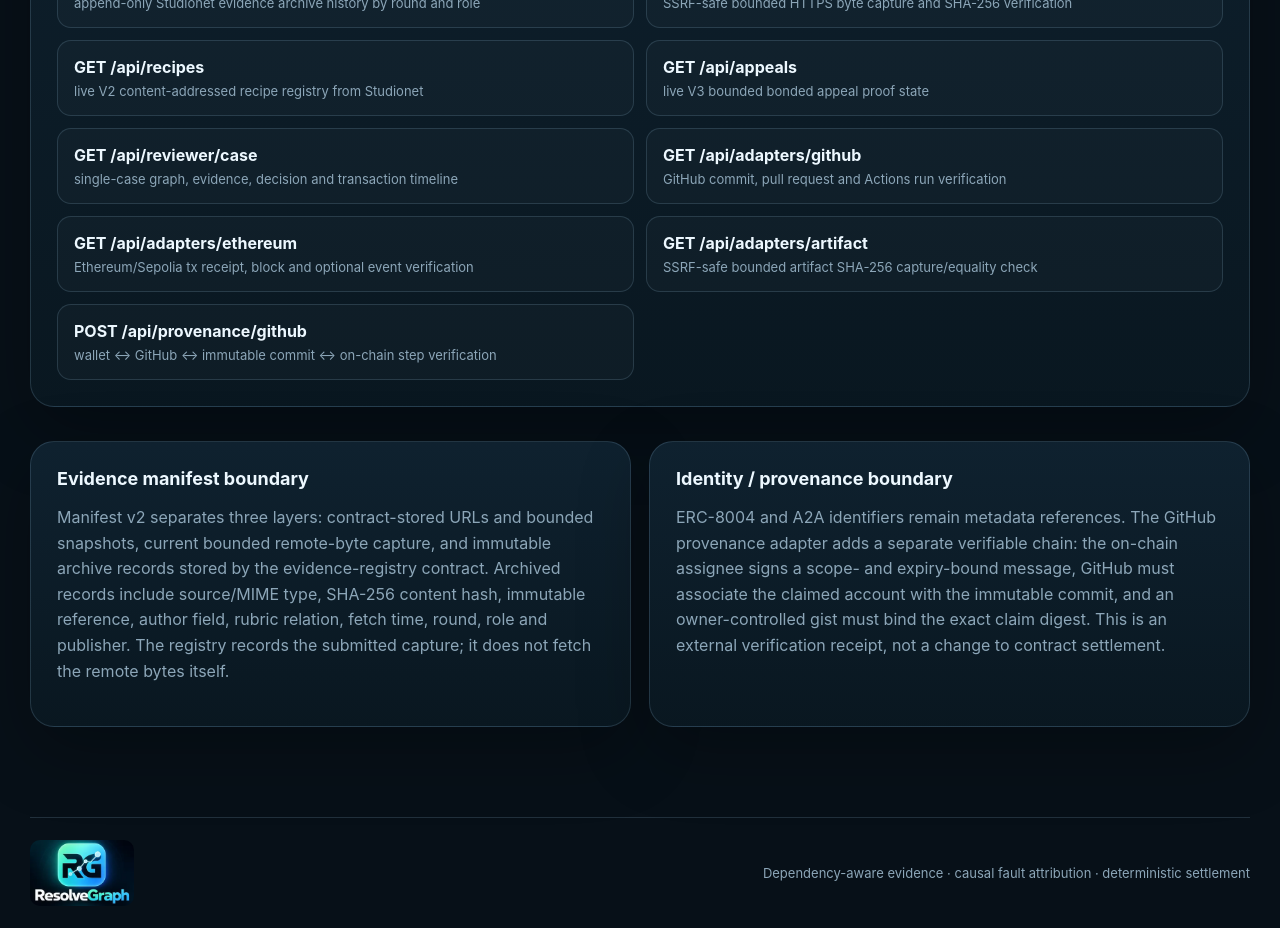
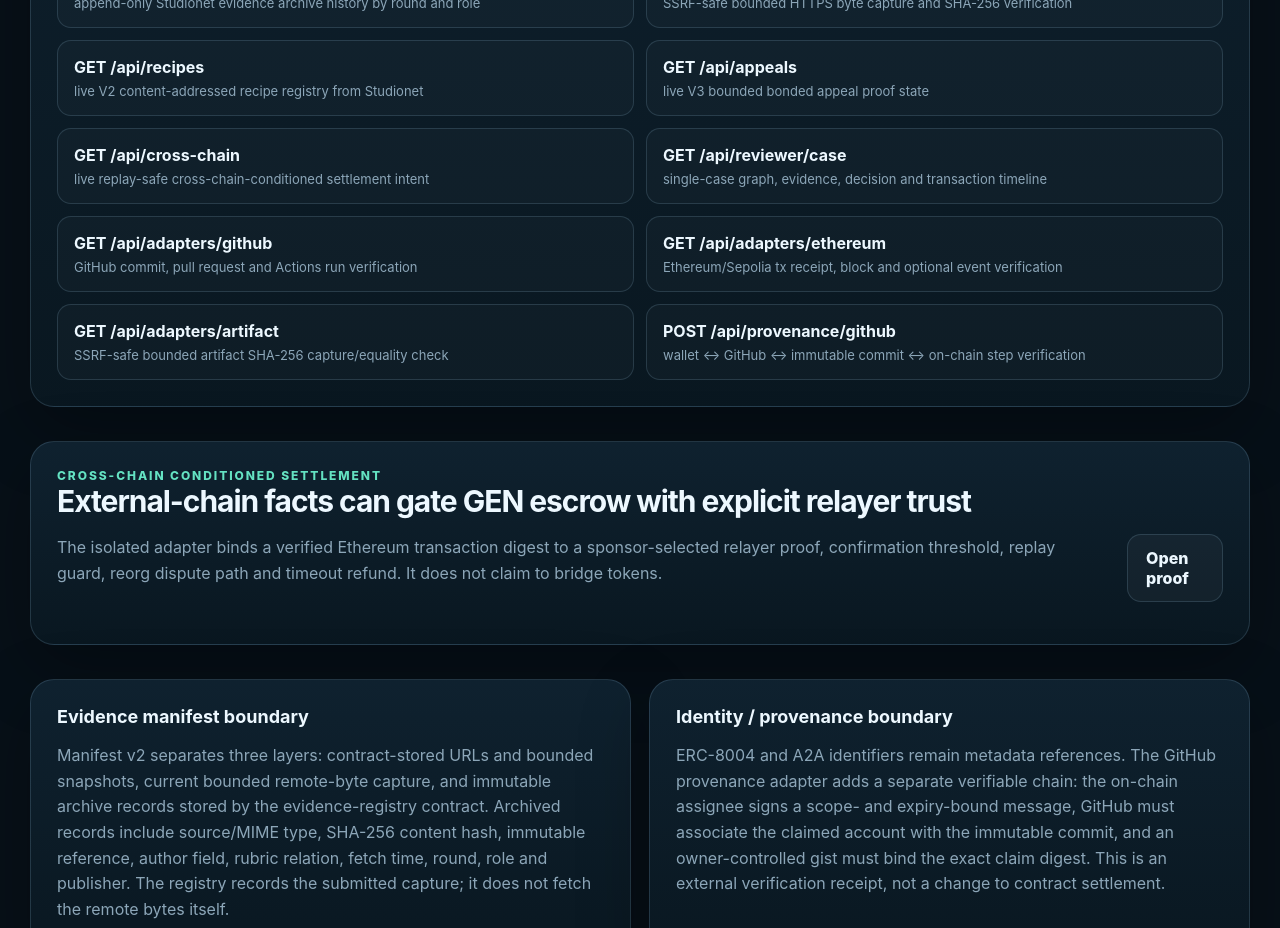
Before and after one commit to maho0638/resolvegraph-genlayer, a Next.js app in the folder frontend/: page /developers in a window 1280 px wide. Shown: the part 1780-2708 px from the top of the page. Built offline with nearby package versions, Linux system fonts and the light colour scheme.

Commit message:
feat: surface verified cross-chain settlement proof

```diff
--- a/frontend/app/developers/page.tsx
+++ b/frontend/app/developers/page.tsx
@@ -120,6 +120,9 @@ export default function Developers() {
           <a className="apiItem" href="/api/appeals" target="_blank" rel="noreferrer">
             <strong>GET /api/appeals</strong><span>live V3 bounded bonded appeal proof state</span>
           </a>
+          <a className="apiItem" href="/api/cross-chain" target="_blank" rel="noreferrer">
+            <strong>GET /api/cross-chain</strong><span>live replay-safe cross-chain-conditioned settlement intent</span>
+          </a>
           <a className="apiItem" href="/api/reviewer/case?workflow=rg-live-success-v1" target="_blank" rel="noreferrer">
             <strong>GET /api/reviewer/case</strong><span>single-case graph, evidence, decision and transaction timeline</span>
           </a>
@@ -135,6 +138,21 @@ export default function Developers() {
           <a className="apiItem" href="/provenance?workflow=rg-live-success-v1&step=source-check">
             <strong>POST /api/provenance/github</strong><span>wallet ↔ GitHub ↔ immutable commit ↔ on-chain step verification</span>
           </a>
+        </div>
+      </section>
+
+      <section className="panel section">
+        <div className="sectionHead">
+          <div>
+            <div className="eyebrow">Cross-chain conditioned settlement</div>
+            <h2>External-chain facts can gate GEN escrow with explicit relayer trust</h2>
+            <p className="muted">
+              The isolated adapter binds a verified Ethereum transaction digest to a
+              sponsor-selected relayer proof, confirmation threshold, replay guard,
+              reorg dispute path and timeout refund. It does not claim to bridge tokens.
+            </p>
+          </div>
+          <a className="button secondary" href="/cross-chain">Open proof</a>
         </div>
       </section>
 
```
Also changed, not shown: frontend/app/proof/page.tsx (+20 -3 lines).
